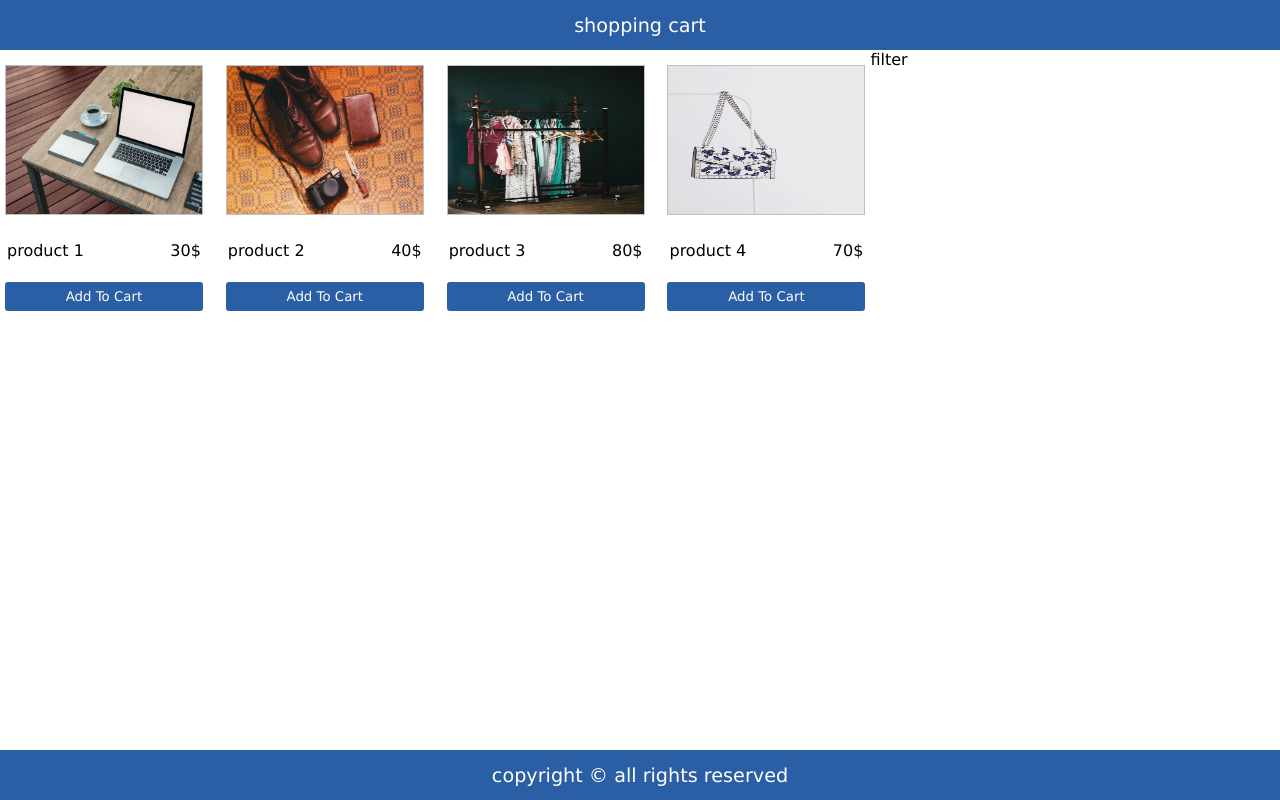
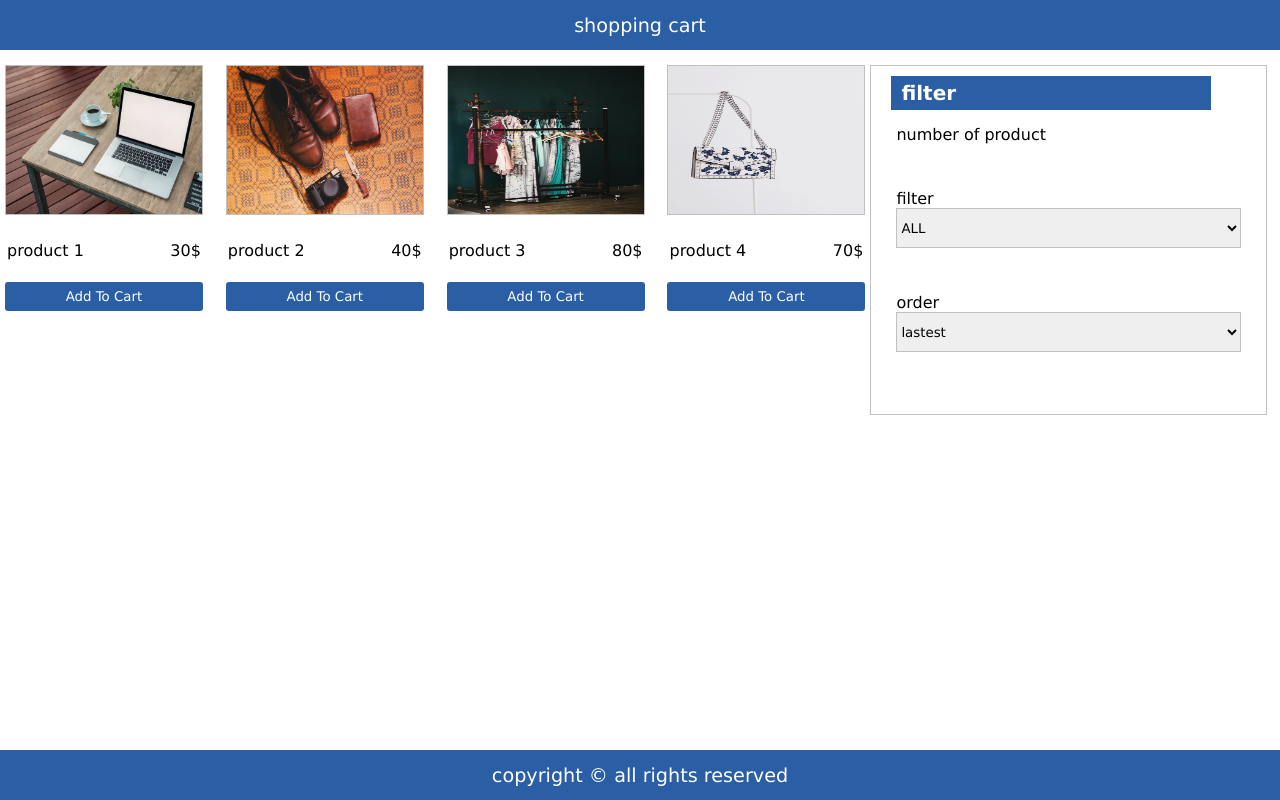
Before and after one commit to amir-hos/react-shopping-cart, a React (Create React App) app in the folder client/: page / in a window 1280 px wide. Built offline with nearby package versions, Linux system fonts and the light colour scheme.

Commit message:
filter comp

```diff
--- a/client/src/App.js
+++ b/client/src/App.js
@@ -1,5 +1,6 @@
 
 import React, { useState } from "react";
+import Filter from "./component/Filter/filter";
 import Footer from "./component/Footer/footer";
 import Header from "./component/Header/header";
 import Products from "./component/Products/products";
@@ -9,12 +10,46 @@ function App() {
 
   const [products , setProducts] = useState(data)
 
+  const [size , setSize] =useState("");
+  const [order , setOrder] =useState("");
+
+  const handleFilterBySize = (e)=>{
+    setSize(e.target.value);
+    if (e.target.value == "ALL"){
+      setProducts(data);
+    }else{
+      let productclone = [...products];
+      let newProducts = productclone.filter(p => p.size.indexOf(e.target.value) != -1);
+      setProducts(newProducts)
+    }
+  }
+
+  const handleFilterByOrder = (e)=>{
+    let order=e.target.value
+    setOrder(order);
+    let productclone = [...products];
+    let newProducts = productclone.sort(function(a,b){
+      if(order == "lowest"){
+        return a.price - b.price
+      }else if(order == "highest"){
+        return b.price - a.price
+      }else{
+        return a.id <b.id  ? 1 : -1
+      }
+    });
+    setProducts(newProducts)
+  }
   return (
     <div className="App">
       <Header/>
       <main className="wrapper">
         <Products products={products}/>
-        <div className="filter">filter</div>
+        <Filter className='filter'
+        size={size}
+        order={order}
+        handleFilterBySize={handleFilterBySize}
+        handleFilterByOrder={handleFilterByOrder}
+        />
         </main>
       <Footer />
     </div>
--- /dev/null
+++ b/client/src/component/Filter/filter.js
@@ -0,0 +1,31 @@
+import React from 'react'
+import '../../css/Filter/filter.css';
+ function Filter(props) {
+  return (
+    <div className='filter-wraper'>
+      <h2 className='filter-title'>filter</h2>
+      <div className='num-of-product'>number of product</div>
+      <div className='filter-size'>
+        <span>filter</span>
+        <select className='filter-select' value={props.size} onChange={props.handleFilterBySize}>
+            <option value="ALL">ALL</option>
+            <option value="S">S</option>
+            <option value="M">M</option>
+            <option value="L">L</option>
+            <option value="XL">XL</option>
+            <option value="XXL">XXL</option>
+        </select>
+      </div>
+
+      <div className='filter-order'>
+        <span>order</span>
+        <select className='filter-select' value={props.order} onChange={props.handleFilterByOrder}>
+            <option value="lastest">lastest</option>
+            <option value="lowest">lowest</option>
+            <option value="highest">highest</option>
+        </select>
+      </div>
+    </div>
+  )
+}
+export default Filter;
--- /dev/null
+++ b/client/src/component/Filter/filter.scss
@@ -0,0 +1,27 @@
+.filter-wraper
+{
+    width: 31%;
+    padding: 10px 20px;
+    border: 1px solid #c0c0c0;
+    margin-top: 15px;
+    height: 50%;
+
+    .filter-title{
+        font-size: 20px;
+        background-color: #2a5ea5;
+        color: white;
+        width: 90%;
+        padding: 5px 10px;
+    }
+    > div {
+        padding: 15px 5px;
+        margin-bottom: 15px;
+    }
+
+    select {
+        display: block;
+        width: 100%;
+        border: 1px solid #c0c0c0;
+        height: 40px;
+    }
+}
--- a/client/src/component/Products/products.scss
+++ b/client/src/component/Products/products.scss
@@ -4,6 +4,7 @@
     display: flex;
     justify-content: space-between;
     padding: 15px 5px;
+    width: 68%;
 }
 .prod-item
 {
--- /dev/null
+++ b/client/src/css/Filter/filter.css
@@ -0,0 +1,24 @@
+.filter-wraper {
+  width: 31%;
+  padding: 10px 20px;
+  border: 1px solid #c0c0c0;
+  margin-top: 15px;
+  height: 50%;
+}
+.filter-wraper .filter-title {
+  font-size: 20px;
+  background-color: #2a5ea5;
+  color: white;
+  width: 90%;
+  padding: 5px 10px;
+}
+.filter-wraper > div {
+  padding: 15px 5px;
+  margin-bottom: 15px;
+}
+.filter-wraper select {
+  display: block;
+  width: 100%;
+  border: 1px solid #c0c0c0;
+  height: 40px;
+}
--- a/client/src/css/Products/products.css
+++ b/client/src/css/Products/products.css
@@ -2,6 +2,7 @@
   display: flex;
   justify-content: space-between;
   padding: 15px 5px;
+  width: 68%;
 }
 
 .prod-item {
--- a/client/src/index.css
+++ b/client/src/index.css
@@ -28,14 +28,14 @@ main
 .wrapper
 {
   display: flex;
-  justify-content: space-between;
+  width: 100%;
 }
 
 .wrapper .products
 {
   width: 68%;
 }
-.wrapper .filter
+.wrapper Filter
 {
   width: 32%;
 }
```
